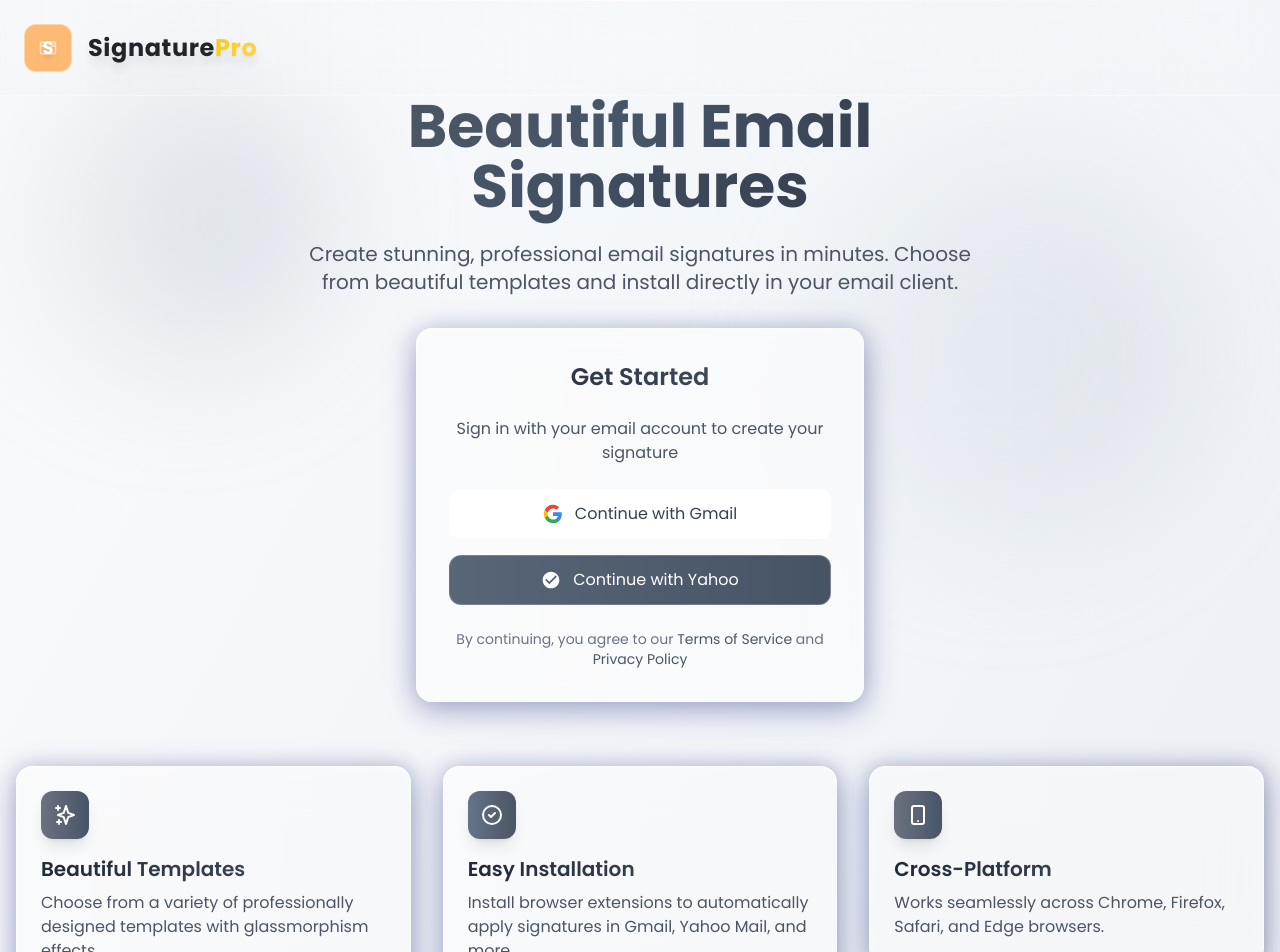
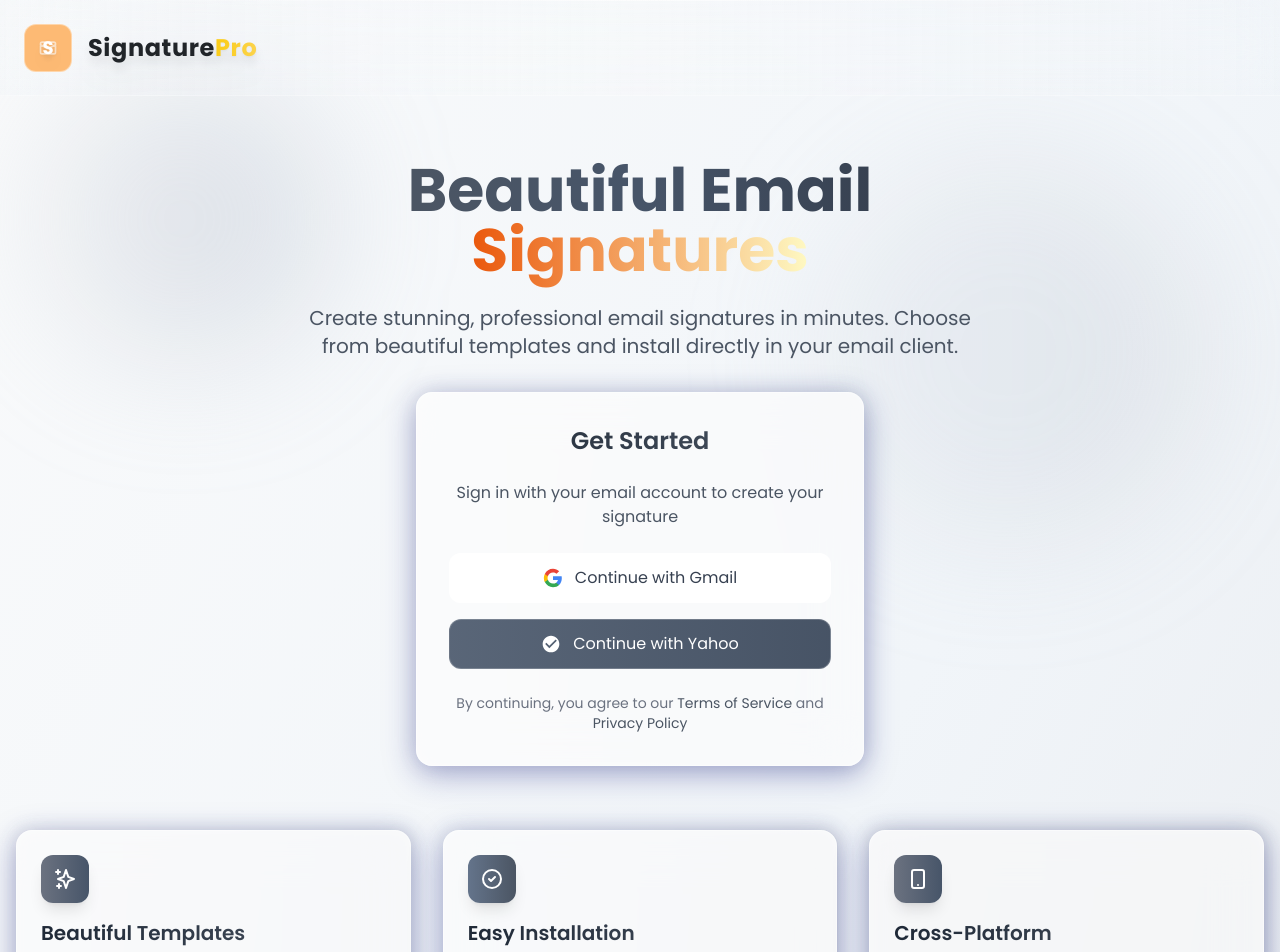
Before and after one commit to abdojulari/e-signature-template, a Nuxt app: page / in a window 1280 px wide. Shown: the top 952 px of the page. Built offline with nearby package versions, Linux system fonts and the light colour scheme.

Commit message:
add corporate-elite preview image

```diff
--- a/app/components/SignaturePreviewDialog.vue
+++ b/app/components/SignaturePreviewDialog.vue
@@ -114,17 +114,7 @@
         </div>
       </div>
 
-      <div class="mt-4 p-4 bg-gray-50/50 border border-gray-200/50 rounded-lg">
-        <p>If you love this, please consider leaving a review on the Chrome Web Store. It helps us grow and improve the extension.</p>
-        <div class="mt-4">
-          <a href="https://chromewebstore.google.com/detail/signature-generator-pro/pjmcfpndnehpblkgckmjmmapejfjoeic?authuser=0&hl=en" target="_blank" class="text-blue-500 hover:text-blue-700">Leave a Review</a>
-        </div>
-        <div class="mt-4">
-          <p>If you have any questions, please feel free to contact us at <a href="mailto:abdulkabirojulari@gmail.com" class="text-blue-500 hover:text-blue-700">abdulkabirojulari@gmail.com</a>.</p>
-          <p>You can buy me a coffee <a href="https://www.buymeacoffee.com/abdulkabirojulari" target="_blank" class="text-blue-500 hover:text-blue-700">here</a>.</p>
-          <p>Thank you for using Signature Generator Pro!</p>
-        </div>
-      </div>
+
     </div>
   </div>
 </template>
--- a/app/components/dialogs/ColorSettingsDialog.vue
+++ b/app/components/dialogs/ColorSettingsDialog.vue
@@ -127,7 +127,7 @@
         </button>
         <button
           @click="applySettings"
-          class="px-4 py-2 bg-blue-600 text-white rounded-md hover:bg-blue-700 transition-colors"
+          class="px-4 py-2 bg-gray-600 text-white rounded-md hover:bg-gray-700 transition-colors"
         >
           Apply Colors
         </button>
--- a/app/components/dialogs/FontSettingsDialog.vue
+++ b/app/components/dialogs/FontSettingsDialog.vue
@@ -77,7 +77,7 @@
         </button>
         <button
           @click="applySettings"
-          class="px-4 py-2 bg-blue-600 text-white rounded-md hover:bg-blue-700 transition-colors"
+          class="px-4 py-2 bg-gray-600 text-white rounded-md hover:bg-gray-700 transition-colors"
         >
           Apply Settings
         </button>
--- a/app/components/dialogs/GeneralStylesDialog.vue
+++ b/app/components/dialogs/GeneralStylesDialog.vue
@@ -45,7 +45,7 @@
         </button>
         <button
           @click="applyTemplate"
-          class="px-4 py-2 bg-blue-600 text-white rounded-md hover:bg-blue-700 transition-colors"
+          class="px-4 py-2 bg-gray-600 text-white rounded-md hover:bg-gray-700 transition-colors"
         >
           Apply Style
         </button>
--- a/app/components/dialogs/SocialIconsDialog.vue
+++ b/app/components/dialogs/SocialIconsDialog.vue
@@ -184,7 +184,7 @@
         </button>
         <button
           @click="applySettings"
-          class="px-4 py-2 bg-blue-600 text-white rounded-md hover:bg-blue-700 transition-colors"
+          class="px-4 py-2 bg-gray-600 text-white rounded-md hover:bg-gray-700 transition-colors"
         >
           Apply Settings
         </button>
--- a/app/components/dialogs/SocialMediaDialog.vue
+++ b/app/components/dialogs/SocialMediaDialog.vue
@@ -99,7 +99,7 @@
           </button>
           <button
             @click="saveSettings"
-            class="px-6 py-2 bg-blue-600 text-white rounded-lg hover:bg-blue-700 transition-colors font-medium"
+            class="px-6 py-2 bg-gray-600 text-white rounded-lg hover:bg-gray-700 transition-colors font-medium"
           >
             Save Settings
           </button>
--- a/app/pages/dashboard.vue
+++ b/app/pages/dashboard.vue
@@ -95,6 +95,17 @@
           />
 
         </div>
+        <div class="mt-4 p-4 bg-gray-50/50 border border-gray-200/50 rounded-lg">
+        <p>If you love this, please consider leaving a review on the Chrome Web Store. It helps us grow and improve the extension.</p>
+        <div class="mt-4">
+          <a href="https://chromewebstore.google.com/detail/signature-generator-pro/pjmcfpndnehpblkgckmjmmapejfjoeic?authuser=0&hl=en" target="_blank" class="text-blue-500 hover:text-blue-700">Leave a Review</a>
+        </div>
+        <div class="mt-4">
+          <p>If you have any questions, please feel free to contact us at <a href="mailto:abdulkabirojulari@gmail.com" class="text-blue-500 hover:text-blue-700">abdulkabirojulari@gmail.com</a>.</p>
+          <p>You can buy me a coffee <a href="https://www.buymeacoffee.com/abdulkabirojulari" target="_blank" class="text-blue-500 hover:text-blue-700">here</a>.</p>
+          <p>Thank you for using Signature Generator Pro!</p>
+        </div>
+      </div>
       </div>
     </main>
   </div>
--- a/app/pages/index.vue
+++ b/app/pages/index.vue
@@ -14,15 +14,15 @@
     <Header />
 
     <!-- Main Content -->
-    <main class="relative z-10 container mx-auto px-4 py-12 pt-24">
+    <main class="relative z-10 container mx-auto px-4 py-24 pt-24">
       <!-- Hero Section -->
-      <div class="text-center mb-16">
+      <div class="text-center my-16">
         <h1 class="text-5xl md:text-6xl font-bold mb-6">
           <span class="bg-gradient-to-r from-gray-600 via-slate-600 to-gray-700 bg-clip-text text-transparent">
             Beautiful Email
           </span>
           <br>
-          <span class="bg-gradient-to-r from-slate-600 to-gray-700 bg-clip-text text-transparent">
+          <span class="bg-gradient-to-r from-orange-600 to-yellow-100 bg-clip-text text-transparent">
             Signatures
           </span>
         </h1>
@@ -132,7 +132,7 @@
               </svg>
             </div>
             <h3 class="text-xl font-semibold bg-gradient-to-r from-gray-800 to-gray-600 bg-clip-text text-transparent mb-2">Cross-Platform</h3>
-            <p class="text-gray-600">Works seamlessly across Chrome, Firefox, Safari, and Edge browsers.</p>
+            <p class="text-gray-600">Works seamlessly across Chrome, while Firefox, Safari, and Edge browsers are coming soon.</p>
           </div>
         </div>
       </div>
```
Also changed, not shown: public/templates/corporate-elite-preview.png (added).
